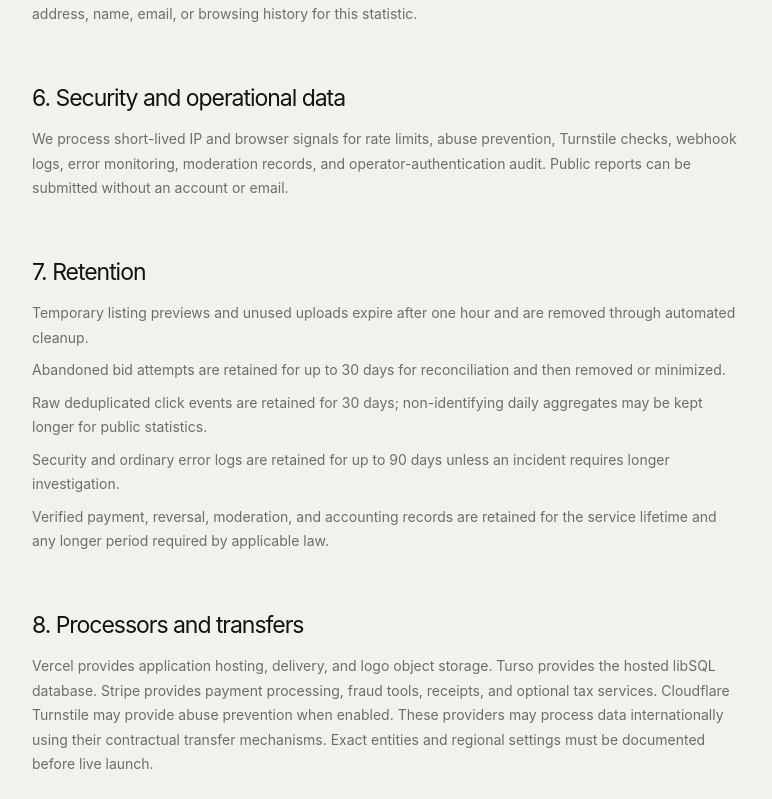
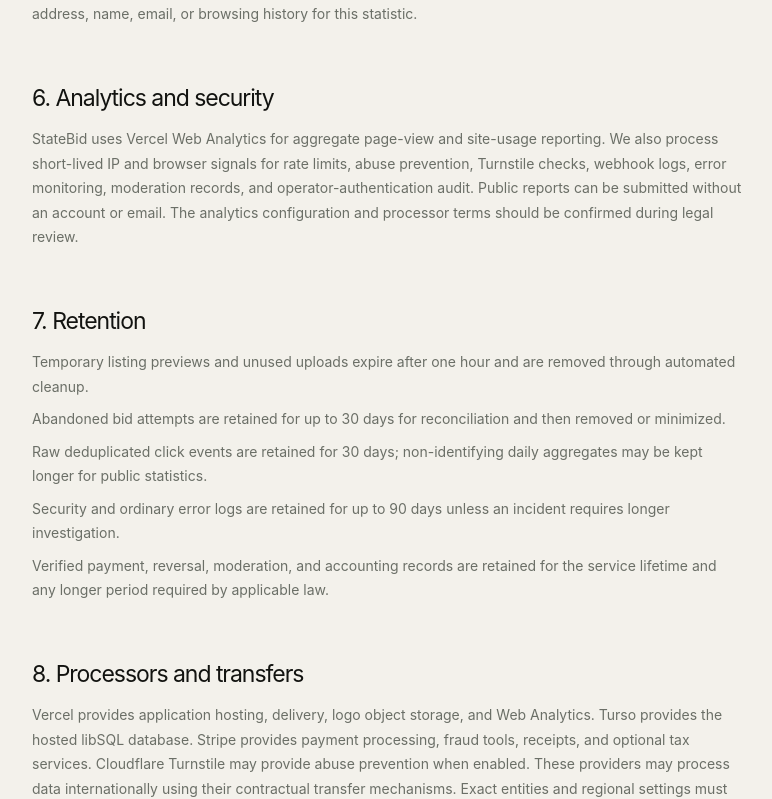
Before and after one commit to Fiskerik/statebid, a Next.js app: page /privacy in a window 1280 px wide. Shown: the part 1446-2245 px from the top of the page, without its empty margins (252-1024 px from the left). Built offline with nearby package versions, Linux system fonts and the light colour scheme.

Commit message:
Add Vercel Web Analytics

```diff
--- a/app/layout.tsx
+++ b/app/layout.tsx
@@ -1,4 +1,5 @@
 import type { Metadata, Viewport } from 'next';
+import { Analytics } from '@vercel/analytics/next';
 import './globals.css';
 
 export const metadata: Metadata = {
@@ -44,7 +45,7 @@ export default function RootLayout({
   return (
     <html lang="en" suppressHydrationWarning>
       <head><script dangerouslySetInnerHTML={{ __html: themeScript }} /></head>
-      <body><script type="application/ld+json" dangerouslySetInnerHTML={{ __html: JSON.stringify(structuredData) }} />{children}</body>
+      <body><script type="application/ld+json" dangerouslySetInnerHTML={{ __html: JSON.stringify(structuredData) }} />{children}<Analytics /></body>
     </html>
   );
 }
--- a/app/privacy/page.tsx
+++ b/app/privacy/page.tsx
@@ -15,9 +15,9 @@ export default function PrivacyPage() {
     <h2>3. Payment data</h2><p>StateBid stores internal bid attempts, amounts, timestamps, state and listing references, and Stripe Session, PaymentIntent, Charge, refund, and dispute identifiers. We do not receive or store complete card numbers. Stripe independently processes Checkout information under its own privacy terms.</p>
     <h2>4. Anonymous click measurement</h2><p>When a visitor follows a sponsor link, StateBid sets a random first-party visitor cookie and stores a salted one-way hash scoped to the visitor, listing, state, and UTC day. It counts at most one click per combination per day. The cookie does not contain a name, email, or listing preference.</p>
     <h2>5. Lifetime visitor count</h2><p>When the public map loads, StateBid uses the same random first-party visitor cookie to maintain a salted one-way hash and increment an aggregate lifetime visitor count. It does not store the cookie value itself, IP address, name, email, or browsing history for this statistic.</p>
-    <h2>6. Security and operational data</h2><p>We process short-lived IP and browser signals for rate limits, abuse prevention, Turnstile checks, webhook logs, error monitoring, moderation records, and operator-authentication audit. Public reports can be submitted without an account or email.</p>
+    <h2>6. Analytics and security</h2><p>StateBid uses Vercel Web Analytics for aggregate page-view and site-usage reporting. We also process short-lived IP and browser signals for rate limits, abuse prevention, Turnstile checks, webhook logs, error monitoring, moderation records, and operator-authentication audit. Public reports can be submitted without an account or email. The analytics configuration and processor terms should be confirmed during legal review.</p>
     <h2>7. Retention</h2><ul><li>Temporary listing previews and unused uploads expire after one hour and are removed through automated cleanup.</li><li>Abandoned bid attempts are retained for up to 30 days for reconciliation and then removed or minimized.</li><li>Raw deduplicated click events are retained for {rawClickDays} days; non-identifying daily aggregates may be kept longer for public statistics.</li><li>Security and ordinary error logs are retained for up to 90 days unless an incident requires longer investigation.</li><li>Verified payment, reversal, moderation, and accounting records are retained for the service lifetime and any longer period required by applicable law.</li></ul>
-    <h2>8. Processors and transfers</h2><p>Vercel provides application hosting, delivery, and logo object storage. Turso provides the hosted libSQL database. Stripe provides payment processing, fraud tools, receipts, and optional tax services. Cloudflare Turnstile may provide abuse prevention when enabled. These providers may process data internationally using their contractual transfer mechanisms. Exact entities and regional settings must be documented before live launch.</p>
+    <h2>8. Processors and transfers</h2><p>Vercel provides application hosting, delivery, logo object storage, and Web Analytics. Turso provides the hosted libSQL database. Stripe provides payment processing, fraud tools, receipts, and optional tax services. Cloudflare Turnstile may provide abuse prevention when enabled. These providers may process data internationally using their contractual transfer mechanisms. Exact entities and regional settings must be documented before live launch.</p>
     <h2>9. Legal bases</h2><p>We process transaction and placement data to perform the agreement; fraud, security, measurement, and moderation data for legitimate interests; records to meet legal obligations; and optional technologies on consent where applicable.</p>
     <h2>10. Your rights</h2><p>Depending on the GDPR and local law, you may request access, correction, erasure, restriction, portability, or object to processing, and may complain to the Swedish Authority for Privacy Protection (IMY). Public listing immutability does not override mandatory privacy rights; requests are assessed against legal and transactional record obligations.</p>
     <h2>11. No sale of personal data</h2><p>StateBid does not sell bidder or visitor personal data and does not use application data to build cross-site advertising profiles.</p>
--- a/package.json
+++ b/package.json
@@ -15,6 +15,7 @@
   },
   "dependencies": {
     "@libsql/client": "^0.15.15",
+    "@vercel/analytics": "^2.0.1",
     "@vercel/blob": "^2.0.0",
     "d3-geo": "^3.1.1",
     "drizzle-orm": "0.45.2",
```
Also changed, not shown: 3 other files (tests, documents, lock files or other folders).
